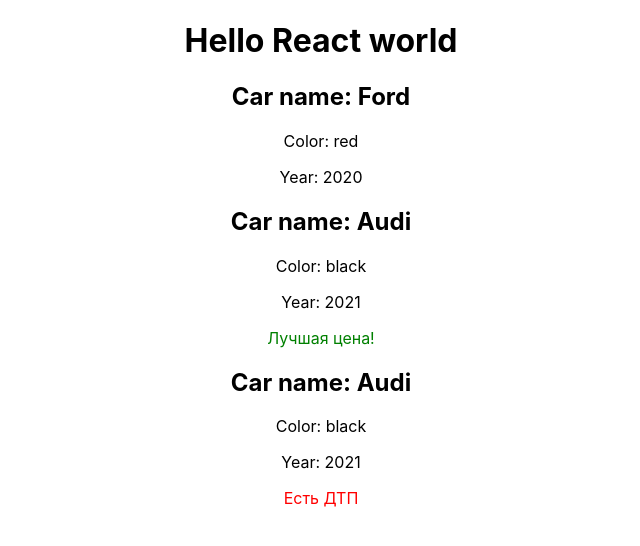
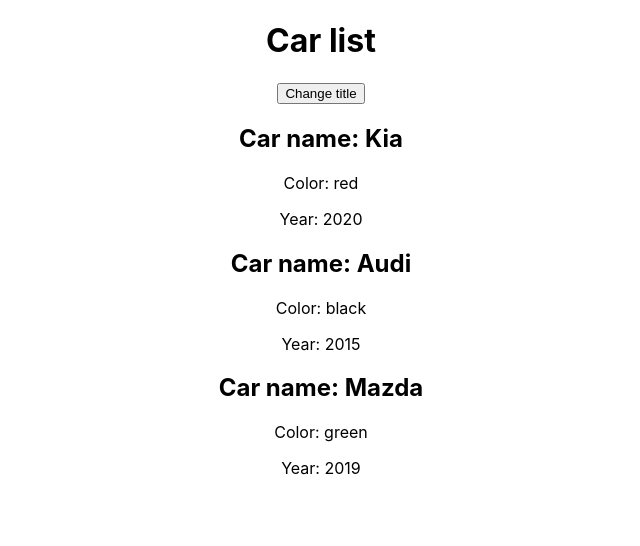
Before and after one commit to Abubjazov/ReactAPP, a React (Create React App) app: page / in a window 1280 px wide. Shown: the top 546 px of the page, without its empty margins (319-959 px from the left). Built offline with nearby package versions, Linux system fonts and the light colour scheme.

Commit message:
тема: события, state и рендеринг

```diff
--- a/src/App.js
+++ b/src/App.js
@@ -1,19 +1,40 @@
+import React from 'react';
 import './App.css';
 import Car from './Car/Car';
 
-function App() {
-  return (
-    <div className='App'>
-      <h1>Hello React world</h1>
-      <Car name={'Ford'} year={2020} color={'red'} />
-      <Car color={'black'} name={'Audi'} year={2021}>
-      <div style={{color: 'green', }}>Лучшая цена!</div>
-      </Car>
-      <Car color={'black'} name={'Audi'} year={2021}>
-        <p style={{color: 'red'}}>Есть ДТП</p>
-      </Car>
-    </div>
-  )
+class App extends React.Component {
+
+  state = {
+    cars: [
+      {name: 'Kia', year: 2020, color: 'red'},
+      {name: 'Audi', year: 2015, color: 'black'},
+      {name: 'Mazda', year: 2019, color: 'green'}
+    ],
+    pageTitle: 'Car list'
+  }
+
+ changeTitleHandler = () => {
+    this.setState({
+      pageTitle: 'Changed state'
+    })
+  }
+
+  render() {
+    console.log('Render')
+    const carState = this.state
+    return (
+      <div className='App'>
+        <h1>{carState.pageTitle}</h1>
+
+        <button onClick={this.changeTitleHandler}>Change title</button>
+
+        <Car name={carState.cars[0].name} year={carState.cars[0].year} color={carState.cars[0].color} />
+        <Car name={carState.cars[1].name} year={carState.cars[1].year} color={carState.cars[1].color} />
+        <Car name={carState.cars[2].name} year={carState.cars[2].year} color={carState.cars[2].color} />
+      </div>
+    )
+  }
+
 }
 
 export default App;
--- a/src/Car/Car.js
+++ b/src/Car/Car.js
@@ -1,40 +1,8 @@
 /* eslint-disable import/no-anonymous-default-export */
-// function Car(props) {
-//     return (
-//         <div>
-//             <h2>Car name: {props.name}</h2>
-//             <p>Color: {props.color}</p>
-//             <p>Year: {props.year}</p>
-//         </div>
-//     )
-// }
-
-// const car = () => {
-//     return (
-//         <h2>This is Car2</h2>
-//     )
-// }
-
-// const car = () => <h2>This is Car3</h2>
-
-// const car = () => (
-//     <div>
-//         <h2>This is Car3</h2>
-//         <h2>This is Car4</h2>
-//     </div>
-// )
-
-// export default () => (
-//     <div>
-//         <h2>This is Car3</h2>
-//         <h2>This is Car4</h2>
-//     </div>
-// )
 export default props => (
     <div>
         <h2>Car name: {props.name}</h2>
         <p>Color: {props.color}</p>
         <p>Year: {props.year}</p>
-        { props.children }
     </div>
 )
```
